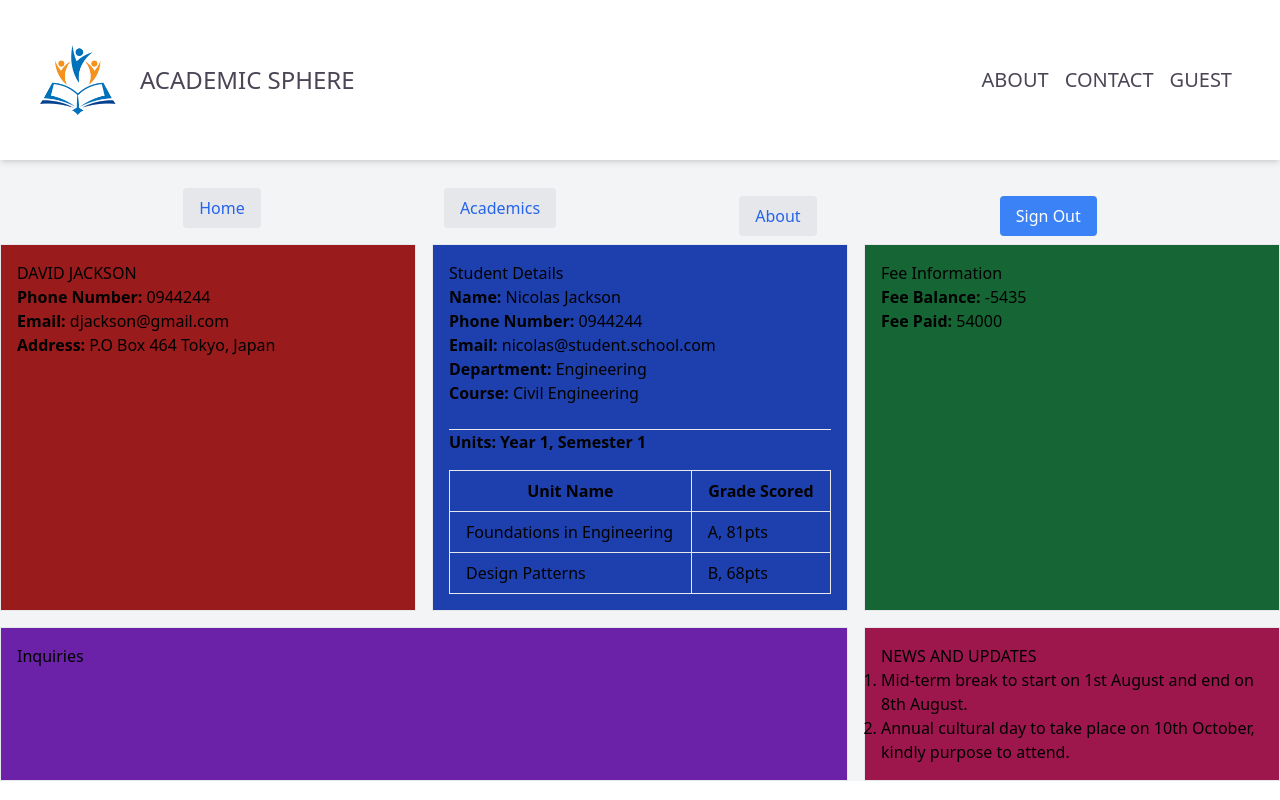
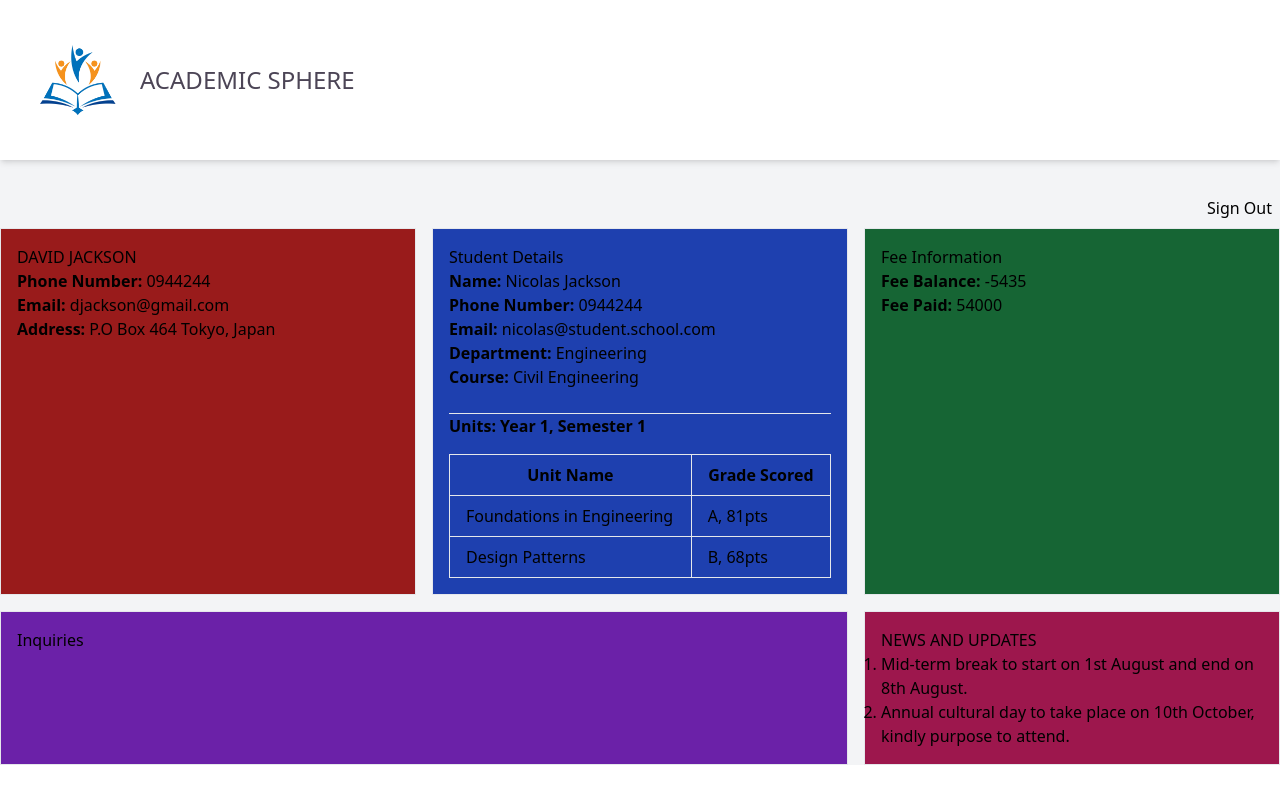
Before and after one commit to paul-nadola/Academic-Sphere-Capstone-project, a React (Vite) app in the folder client/: page /parents in a window 1280 px wide. Built offline with nearby package versions, Linux system fonts and the light colour scheme.

Commit message:
saved to switch and pull latest changes from main

```diff
--- a/client/package.json
+++ b/client/package.json
@@ -13,6 +13,7 @@
     "formik": "^2.4.3",
     "react": "^18.2.0",
     "react-dom": "^18.2.0",
+    "react-icons": "^4.10.1",
     "react-router-dom": "^6.14.2",
     "yup": "^1.2.0"
   },
--- a/client/src/App.jsx
+++ b/client/src/App.jsx
@@ -13,6 +13,10 @@ import Login from "./components/Login";
 import Nav from "./components/Nav";
 import Teachers from "./components/Teachers";
 import Header from "./components/Header";
+import SuperAdmin from "./admins/SuperAdmin/SuperAdminHome";
+import ParentsData from "./admins/SuperAdmin/SA_Pages/ParentsData";
+import StudentsData from "./admins/SuperAdmin/SA_Pages/StudentsData";
+import TeachersData from "./admins/SuperAdmin/SA_Pages/TeachersData";
 
 function App() {
   return (
@@ -32,6 +36,10 @@ function App() {
           <Route path="/engineering" element={<Engineering />} />
           <Route path="/parents" element={<ParentsPage />} />
           <Route path="/students" element={<StudentsPage />} />
+          <Route path="/superadmin" element={<SuperAdmin />} />
+          <Route exact path='/superadmin/parents_data' element={<ParentsData />} />
+          <Route exact path='/superadmin/teachers_data' element={<TeachersData />} />
+          <Route exact path='/superadmin/students_data' element={<StudentsData />} />
         </Routes>
       </div>
     </div>
--- a/client/src/components/About.jsx
+++ b/client/src/components/About.jsx
@@ -6,33 +6,33 @@ function About() {
     <>
     <div className="flex justify-evenly">
       <button className="mb-2">
-        <Link to="/" className='block bg-gray-200 text-blue-600 py-2 px-4 rounded hover:bg-gray-300 transition duration-300 w-full text-center'>
+        <Link to="/" className="hover:bg-pri2 hover:text-white p-2 rounded-md">
         <button>Home</button>
       </Link>
         </button>
-      <button className="mb-2">
-      <Link to="/departments" className='block bg-gray-200 text-blue-600 py-2 px-4 rounded hover:bg-gray-300 transition duration-300 w-full text-center'>
+      {/* <button className="mb-2">
+      <Link to="/departments" className="hover:bg-pri2 hover:text-white p-2 rounded-md">
         <button>Academics</button>
       </Link>
-      </button>
+      </button> */}
 
-      <button className='mt-4 mb-2'>
-      <Link to="/about" className='block bg-gray-200 text-blue-600 py-2 px-4 rounded hover:bg-gray-300 transition duration-300 w-full text-center'>
+      {/* <button className='mt-4 mb-2'>
+      <Link to="/about" className="hover:bg-pri2 hover:text-white p-2 rounded-md">
         <button>About</button>
       </Link>
-      </button>
+      </button> */}
 
       <button className="mt-4 mb-2">
             <Link
               to="/signin"
-              className="block bg-blue-500 text-white py-2 px-4 rounded hover:bg-blue-600 transition duration-300 w-full text-center"
+              className="hover:bg-pri2 hover:text-white p-2 rounded-md"
             >
               Sign Out
             </Link>
           </button>
       </div>
     <div
-      className="h-screen bg-cover bg-center flex flex-col items-start justify-start p-8"
+      className="h-full bg-cover bg-center flex flex-col items-start justify-start p-8"
       style={{
         backgroundImage: `url('https://images.unsplash.com/photo-1516979187457-637abb4f9353?ixlib=rb-4.0.3&ixid=M3wxMjA3fDB8MHxwaG90by1wYWdlfHx8fGVufDB8fHx8fA%3D%3D&auto=format&fit=crop&w=870&q=80')`,
         backgroundSize: 'cover',
@@ -70,7 +70,7 @@ Welcome to Prudent Group of Schools!</p><br/>
       <button>
         <Link
           to="/"
-          className="block bg-blue-500 text-white py-2 px-4 rounded hover:bg-blue-600 transition duration-300 w-full text-center mt-4"
+          className="hover:bg-pri2 hover:text-white p-2 rounded-md"
         >
           Back to Homepage
         </Link>
--- a/client/src/components/Header.jsx
+++ b/client/src/components/Header.jsx
@@ -14,15 +14,40 @@ const Header = () => {
           </NavLink>
         </div>
         <div className="flex text-xl items-center">
-          <div className="hover:bg-pri2 hover:text-white p-2 rounded-md">ABOUT</div>
-          <div>
+
+          {/* <div>
             <NavLink to={"/login"} className="hover:bg-pri2 hover:text-white p-2 rounded-md">
               CONTACT
             </NavLink>
+          </div> */}
+          {/* <div>
+            <NavLink to={"/departments"} className="hover:bg-pri2 hover:text-white p-2 rounded-md">
+              ACADEMICS
+            </NavLink>
           </div>
           <div>
+            <NavLink to={"/students"} className="hover:bg-pri2 hover:text-white p-2 rounded-md">
+              STUD PAGE
+            </NavLink>
+          </div>
+          <div>
+            <NavLink to={"/parents"} className="hover:bg-pri2 hover:text-white p-2 rounded-md">
+              PARENTS PAGE
+            </NavLink>
+          </div>
+          <div>
+            <NavLink to={"/about"} className="hover:bg-pri2 hover:text-white p-2 rounded-md">
+              ABOUT
+            </NavLink>
+          </div>
+          <div>
+            <NavLink to={"/superadmin"} className="hover:bg-pri2 hover:text-white p-2 rounded-md">
+              SUPER ADMIN
+            </NavLink>
+          </div> */}
+          {/* <div>
             <NavLink to={"/admin"} className="hover:bg-pri2 hover:text-white p-2 rounded-md">GUEST</NavLink>
-          </div>
+          </div> */}
         </div>
       </div>
     </>
--- a/client/src/components/ParentsPage.jsx
+++ b/client/src/components/ParentsPage.jsx
@@ -4,28 +4,28 @@ import { Link } from 'react-router-dom';
 function ParentsPage() {
   return (
     <div>
-      <div className="flex justify-evenly">
-      <button className="mb-2">
+      <div className="flex justify-end">
+      {/* <button className="mb-2">
         <Link to="/" className='block bg-gray-200 text-blue-600 py-2 px-4 rounded hover:bg-gray-300 transition duration-300 w-full text-center'>
         <button>Home</button>
       </Link>
-        </button>
-      <button className="mb-2">
+        </button> */}
+      {/* <button className="mb-2">
       <Link to="/departments" className='block bg-gray-200 text-blue-600 py-2 px-4 rounded hover:bg-gray-300 transition duration-300 w-full text-center'>
         <button>Academics</button>
       </Link>
-      </button>
+      </button> */}
 
-      <button className='mt-4 mb-2'>
+      {/* <button className='mt-4 mb-2'>
       <Link to="/about" className='block bg-gray-200 text-blue-600 py-2 px-4 rounded hover:bg-gray-300 transition duration-300 w-full text-center'>
         <button>About</button>
       </Link>
-      </button>
+      </button> */}
 
       <button className="mt-4 mb-2">
             <Link
               to="/signin"
-              className="block bg-blue-500 text-white py-2 px-4 rounded hover:bg-blue-600 transition duration-300 w-full text-center"
+              className="hover:bg-pri2 hover:text-white p-2 rounded-md"
             >
               Sign Out
             </Link>
--- /dev/null
+++ b/client/src/styles.css
@@ -0,0 +1,4 @@
+/* styles.css */
+@import 'tailwindcss/base';
+@import 'tailwindcss/components';
+@import 'tailwindcss/utilities';
--- /dev/null
+++ b/package.json
@@ -0,0 +1,5 @@
+{
+  "dependencies": {
+    "react-router-dom": "^6.14.2"
+  }
+}
```
Also changed, not shown: 1 other file (tests, documents, lock files or other folders).
